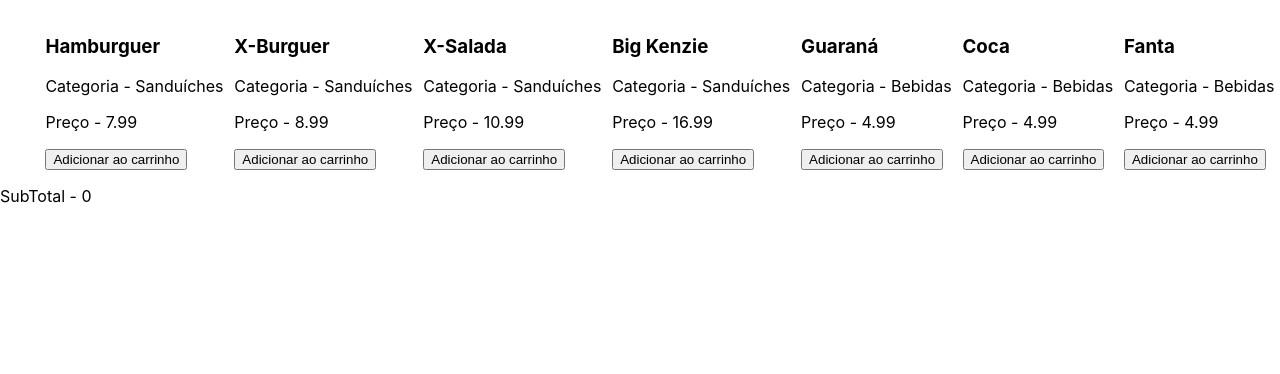
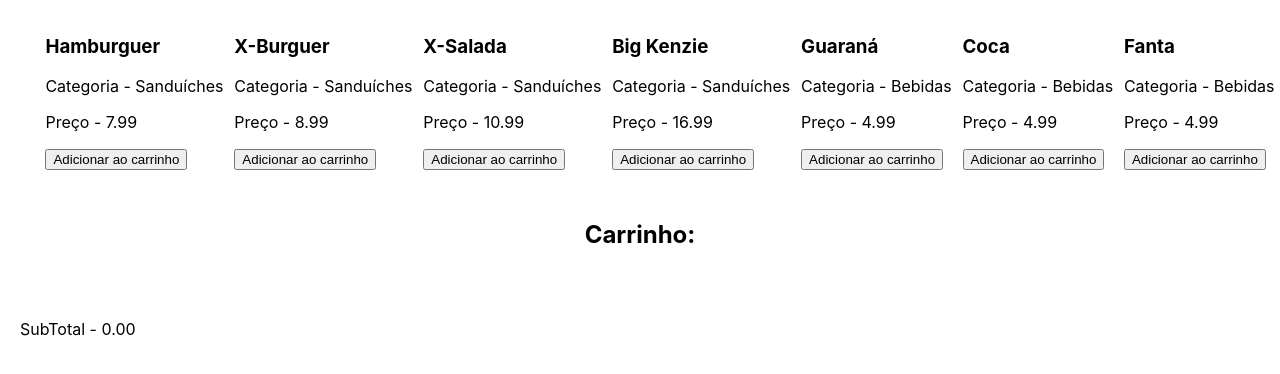
Before and after one commit to Kenzie-Academy-Brasil-Developers/react-entrega-s1-hamburgueria-da-kenzie-GuilherminoL, a React (Create React App) app in the folder hamburgueria/: page / in a window 1280 px wide. Shown: the top 374 px of the page. Built offline with nearby package versions, Linux system fonts and the light colour scheme.

Commit message:
Fixing the bug

```diff
--- a/hamburgueria/src/App.css
+++ b/hamburgueria/src/App.css
@@ -1,5 +1,13 @@
 .App {
   text-align: center;
+}
+.cartTitle {
+  text-align: center;
+  margin-top: 50px;
+}
+
+.totalPrice {
+  margin: 50px 0 0 20px;
 }
 
 .App-logo {
--- a/hamburgueria/src/App.js
+++ b/hamburgueria/src/App.js
@@ -1,9 +1,11 @@
-import logo from "./logo.svg";
 import "./App.css";
 import { useState } from "react";
 import MenuContainer from "./components/MenuContainer";
 
 function App() {
+  const [filteredProducts, setFilteredProducts] = useState([]);
+  const [currentSale, setCurrentSale] = useState([]);
+
   const showProducts = (productName) => {
     const output = products.filter((product) => {
       return product.name === productName;
@@ -11,22 +13,16 @@ function App() {
     setFilteredProducts(output);
   };
 
-  const calcTotal = () => {
-    const total = currentSale.reduce((acc, item) => {
-      return acc + item.price;
-    }, 0);
-    return total;
-  };
+  const total = currentSale
+    .reduce((acc, item) => item.price + acc, 0)
+    .toFixed(2);
+
   const handleClick = (id) => {
     const output = products.find((product) => product.id === id);
-    if (!currentSale.find((item) => item.id === output.id)) {
+    if (!currentSale.includes(output)) {
       setCurrentSale([...currentSale, output]);
-      setCartTotal(calcTotal());
     }
   };
-  const [filteredProducts, setFilteredProducts] = useState([]);
-  const [currentSale, setCurrentSale] = useState([]);
-  const [cartTotal, setCartTotal] = useState(0);
 
   const [products, setProducts] = useState([
     { id: 1, name: "Hamburguer", category: "Sanduíches", price: 7.99 },
@@ -41,7 +37,10 @@ function App() {
   return (
     <>
       <MenuContainer products={products} handleClick={handleClick} />
-      <p>SubTotal - {cartTotal}</p>
+
+      <h2 className="cartTitle">Carrinho: </h2>
+      <MenuContainer products={currentSale} handleClick={handleClick} />
+      <p className="totalPrice">SubTotal - {total}</p>
     </>
   );
 }
```
Also changed, not shown: hamburgueria/teste.js (added, +9 -0 lines), hamburgueria/src/components/CartProduct/index.js (added), hamburgueria/src/components/CartProduct/style.css (added).
